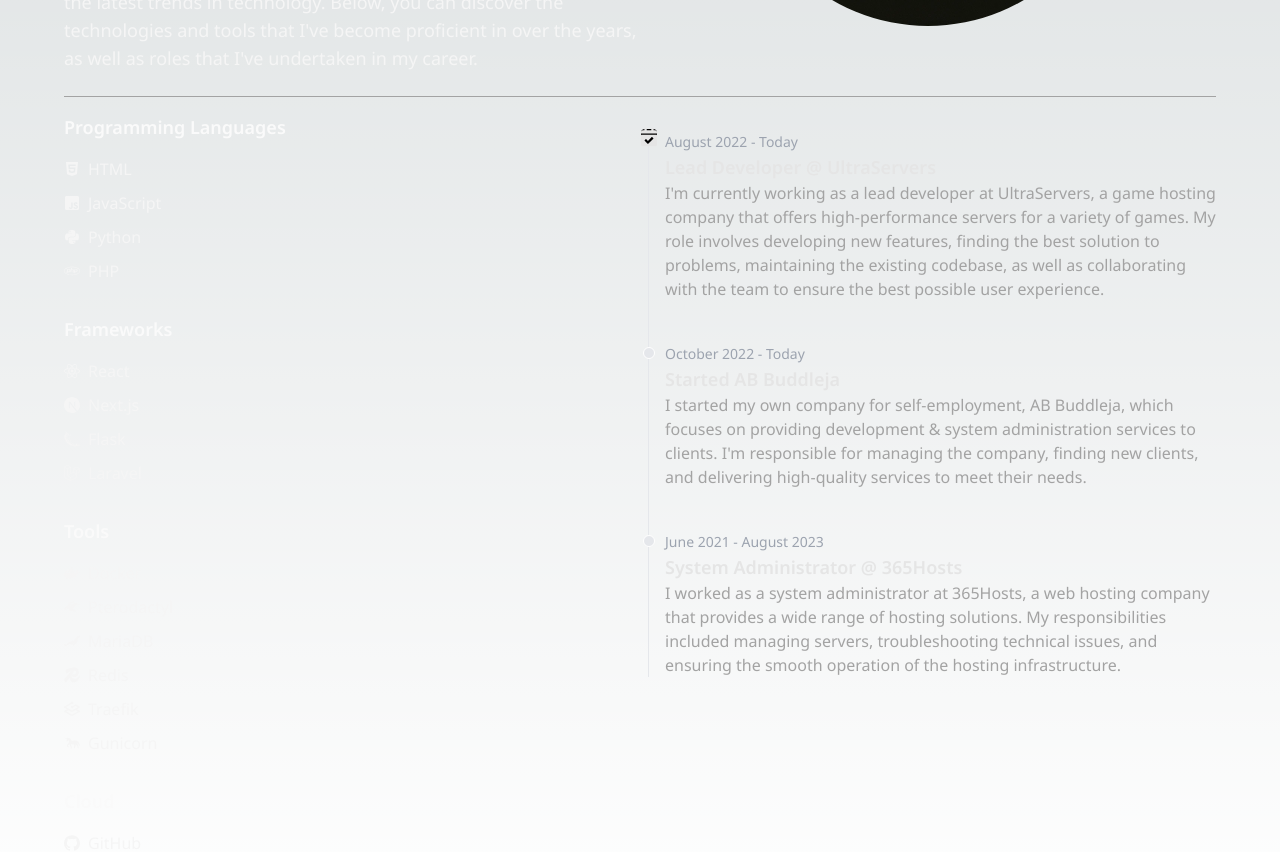
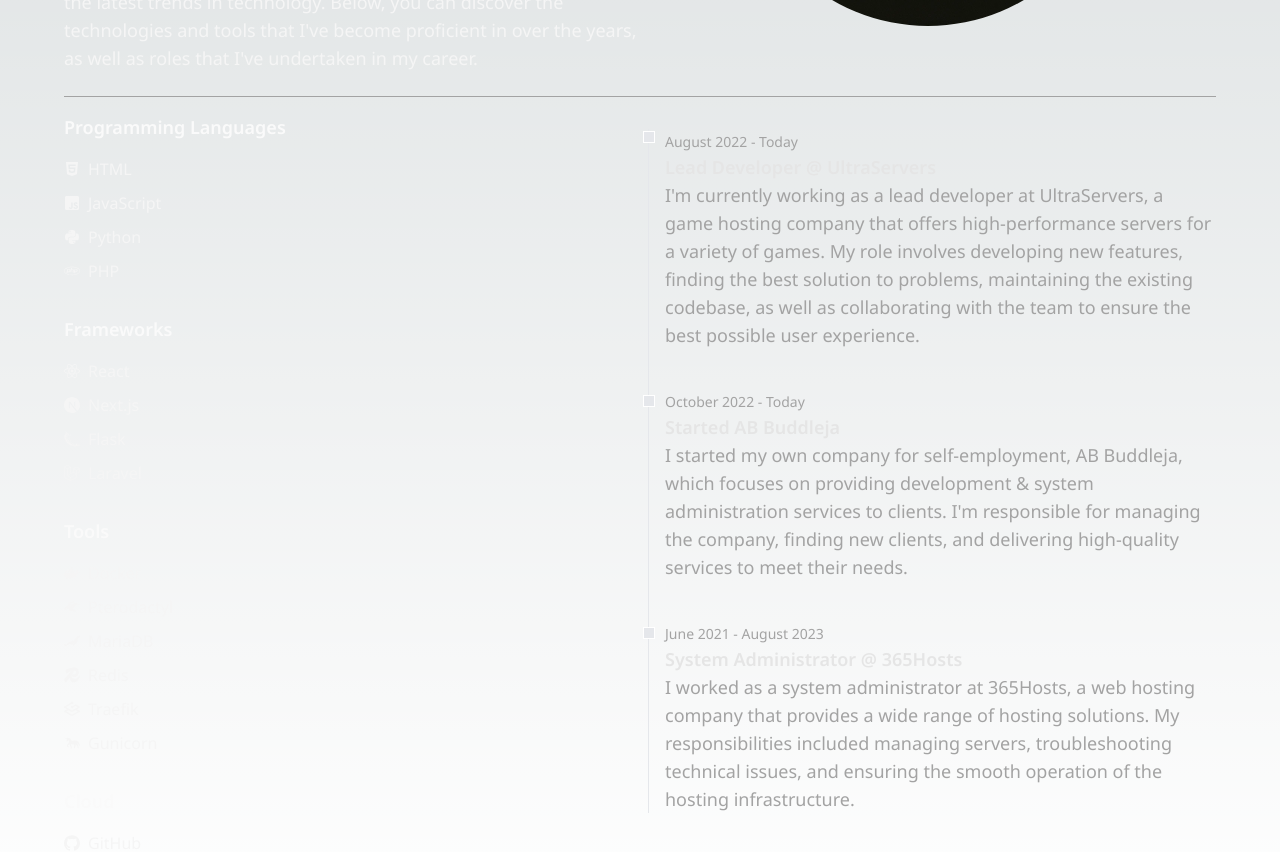
Before and after one commit to astrooom/astroom, a Next.js app: page /about in a window 1280 px wide. Shown: the part 480-1332 px from the top of the page. Built offline with nearby package versions, Linux system fonts and the light colour scheme.

Commit message:
Visual edits to about me page timeline

```diff
--- a/app/about/Timeline.tsx
+++ b/app/about/Timeline.tsx
@@ -2,35 +2,33 @@ import { FaCalendarCheck } from "react-icons/fa";
 
 export function Timeline() {
   return (
-    <ol className="relative border-s border-gray-200 dark:border-gray-700">
+    <ol className="relative border-s border-gray-200">
 
-      <li className="mb-10 ms-4 relative">
-        <div className="absolute w-4 h-4 -left-6 top-0 z-10 bg-black flex items-center justify-center rounded">
-          <FaCalendarCheck className="text-neutral-200 text-xl" />
-        </div>
+      <li className="mb-10 ms-4">
 
-        <time className="mb-1 text-sm font-normal leading-none text-gray-400 dark:text-gray-500">August 2022 - Today</time>
-        <h3 className="text-lg font-semibold text-neutral-200 dark:text-white">Lead Developer @ UltraServers</h3>
-        <p className="mb-4 text-base font-normal text-neutral-400 dark:text-gray-400">
+        <div className="absolute w-3 h-3 bg-gray-200 mt-0.5 -start-1.5 border border-white"></div>
+        <time className="mb-1 text-sm font-normal leading-none text-neutral-400">August 2022 - Today</time>
+        <h3 className="text-lg font-semibold text-neutral-200">Lead Developer @ UltraServers</h3>
+        <p className="mb-4 text-lg font-normal text-neutral-400">
           I&apos;m currently working as a lead developer at UltraServers, a game hosting company that offers high-performance servers for a variety of games. My role involves developing new features, finding the best solution to problems, maintaining the existing codebase, as well as collaborating with the team to ensure the best possible user experience.
         </p>
       </li>
 
       <li className="mb-10 ms-4">
 
-        <div className="absolute w-3 h-3 bg-gray-200 rounded-full mt-1.5 -start-1.5 border border-white dark:border-gray-900 dark:bg-gray-700"></div>
-        <time className="mb-1 text-sm font-normal leading-none text-gray-400 dark:text-gray-500">October 2022 - Today</time>
-        <h3 className="text-lg font-semibold text-neutral-200 dark:text-white">Started AB Buddleja</h3>
-        <p className="mb-4 text-base font-normal text-neutral-400 dark:text-gray-400">
+        <div className="absolute w-3 h-3 bg-gray-200 mt-1.5 -start-1.5 border border-white"></div>
+        <time className="mb-1 text-sm font-normal leading-none text-neutral-400">October 2022 - Today</time>
+        <h3 className="text-lg font-semibold text-neutral-200">Started AB Buddleja</h3>
+        <p className="mb-4 text-lg font-normal text-neutral-400 ">
           I started my own company for self-employment, AB Buddleja, which focuses on providing development & system administration services to clients. I&apos;m responsible for managing the company, finding new clients, and delivering high-quality services to meet their needs.
         </p>
       </li>
 
       <li className="mb-10 ms-4">
-        <div className="absolute w-3 h-3 bg-gray-200 rounded-full mt-1.5 -start-1.5 border border-white dark:border-gray-900 dark:bg-gray-700"></div>
-        <time className="mb-1 text-sm font-normal leading-none text-gray-400 dark:text-gray-500">June 2021 - August 2023</time>
-        <h3 className="text-lg font-semibold text-neutral-200 dark:text-white">System Administrator @ 365Hosts</h3>
-        <p className="mb-4 text-base font-normal text-neutral-400 dark:text-gray-400">
+        <div className="absolute w-3 h-3 bg-gray-200 mt-1.5 -start-1.5 border border-white"></div>
+        <time className="mb-1 text-sm font-normal leading-none text-neutral-400">June 2021 - August 2023</time>
+        <h3 className="text-lg font-semibold text-neutral-200">System Administrator @ 365Hosts</h3>
+        <p className="mb-4 text-lg font-normal text-neutral-400">
           I worked as a system administrator at 365Hosts, a web hosting company that provides a wide range of hosting solutions. My responsibilities included managing servers, troubleshooting technical issues, and ensuring the smooth operation of the hosting infrastructure.
         </p>
       </li>
--- a/components/ui/typewriter-effect.tsx
+++ b/components/ui/typewriter-effect.tsx
@@ -177,7 +177,7 @@ export const TypewriterEffectSmooth = ({
           repeatType: "reverse",
         }}
         className={cn(
-          "block rounded-sm w-[4px] h-4 sm:h-6 xl:h-12 bg-white-100",
+          "block rounded-sm w-[4px] h-4 sm:h-6 xl:h-12 bg-grey-100",
           cursorClassName
         )}
       ></motion.span>
```
